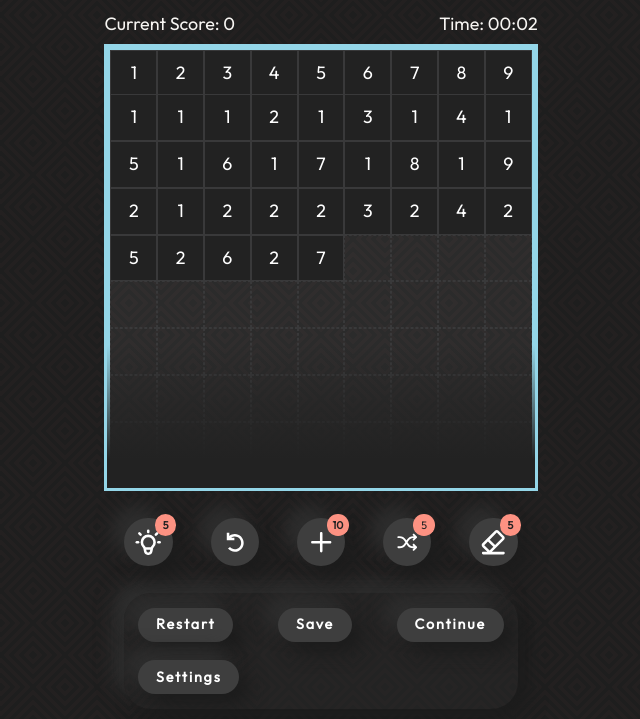
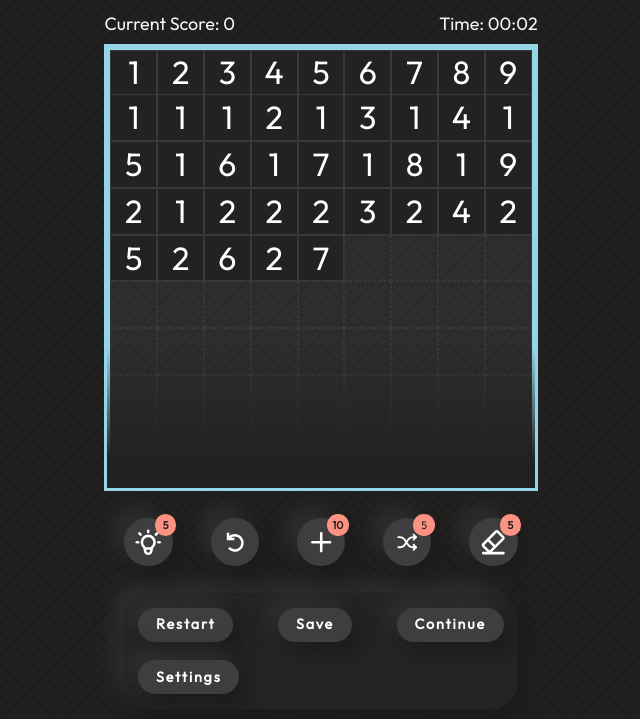
Before and after one commit to shishkinsa997/pair-em-up, a website built with Vite: page pair-em-up/index.html in a window 1280 px wide. Both pictures are taken after a click on the button "Classic". Shown: the part 81-800 px from the top of the page, without its empty margins (319-959 px from the left). Built offline with nearby package versions, Linux system fonts and the light colour scheme.

Commit message:
fix: increase font size for cells

```diff
--- a/pair-em-up/src/styles/main.scss
+++ b/pair-em-up/src/styles/main.scss
@@ -256,7 +256,7 @@ button {
   height: 2.5rem;
   width: 2.5rem;
   background: v.$color-black;
-  font-size: 1rem;
+  font-size: 1.8rem;
   color: v.$color-white;
   border: 0.1rem solid v.$color-dark;
   transition: transform 0.12s ease, background 0.12s ease, box-shadow 0.12s ease, color 0.12s ease;
```
